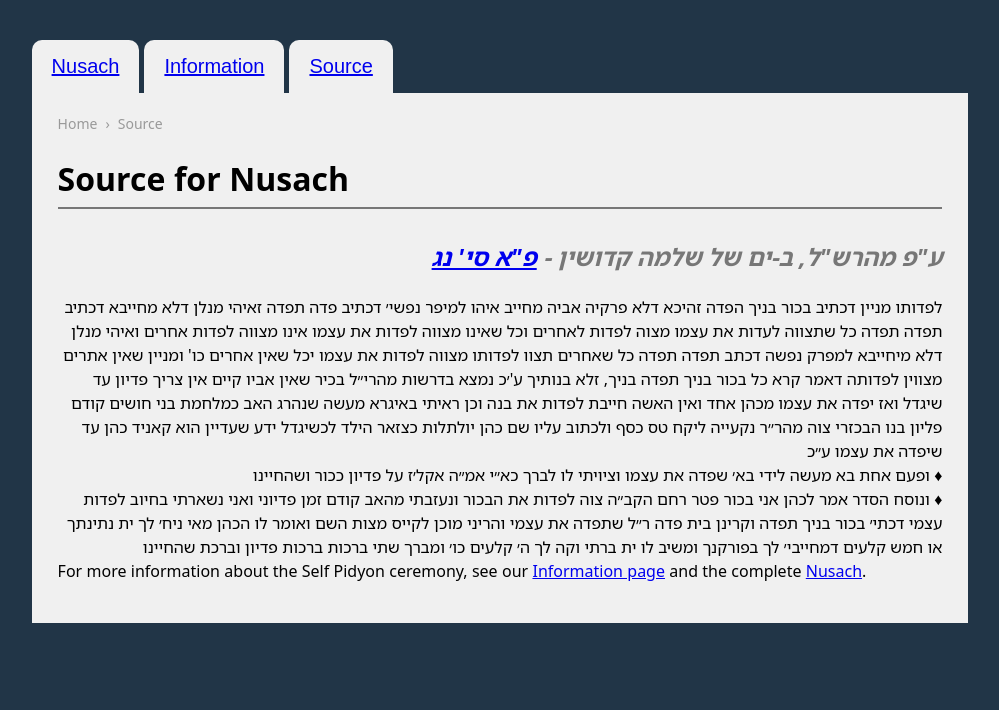
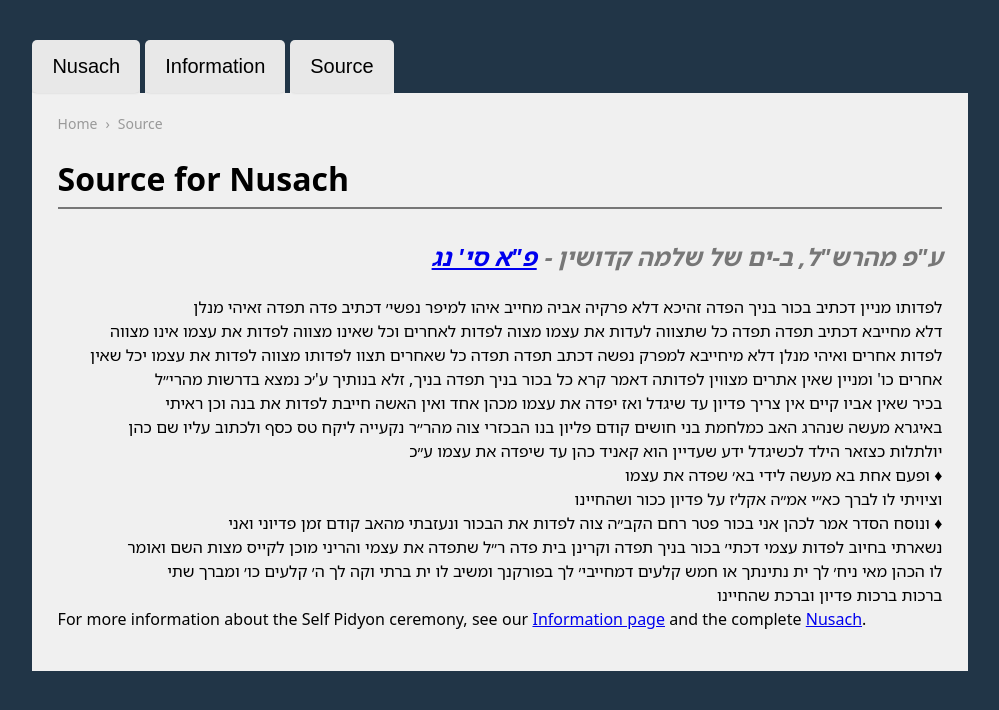
Before and after one commit to itaikta/SelfPidyon, a Vue app: page /source in a window 1280 px wide. Shown: the top 710 px of the page, without its empty margins (140-1139 px from the left). Built offline with nearby package versions, Linux system fonts and the light colour scheme.

Commit message:
Moar QoL

```diff
--- a/src/App.vue
+++ b/src/App.vue
@@ -1,15 +1,17 @@
 <script setup lang="ts">
     import { usePreferredColorScheme, useToggle } from '@vueuse/core';
     import Breadcrumbs from './components/Breadcrumbs.vue';
-    const themeColour = usePreferredColorScheme();
-    const toggleThemeColour = useToggle(themeColour);
+    //const themeColour = usePreferredColorScheme();
+    //const toggleThemeColour = useToggle(themeColour);
 </script>
 
 <template>
     <div id="navTabs">
-        <button type="button"><RouterLink to="/">Nusach</RouterLink></button>
-        <button type="button"><RouterLink to="/info">Information</RouterLink></button>
-        <button type="button"><RouterLink to="/source">Source</RouterLink></button>
+        <RouterLink to="/"><button type="button">Nusach</button></RouterLink>
+        <RouterLink to="/info"><button type="button">Information</button></RouterLink>
+        <RouterLink to="/source"><button type="button">Source</button></RouterLink>
+        <!--<button type="button" @click="toggleThemeColour()">Toggle Theme</button>
+        <button type="button">{{ themeColour }}</button>-->
     </div>
     <Breadcrumbs />
     <RouterView />
--- a/src/components/NusachEnglishTranslation.vue
+++ b/src/components/NusachEnglishTranslation.vue
@@ -1,8 +1,9 @@
 <template>
     <p class="nusach comment">The Firstborn declares:</p>
-    <p class="nusach">I am the firstborn; the first fruit of the womb, and HaShem has decreed that the firstborn shall be redeemed (if the father passed away:
-        and to my sorrow, my father passed before I was redeemed), and I was left with the obligation to redeem myself, as it is written: You shall redeem
-        your firstborn, vekarinan tipada, which is to say that I should redeem myself. An here I am! Set and ready to do as such!</p>
+    <p class="nusach">I am the firstborn; the first fruit of the womb, and HaShem has decreed that the firstborn shall
+        be redeemed (<i>if the father passed away:</i> and to my sorrow, my father passed before I was redeemed), and I
+        was left with the obligation to redeem myself, as it is written: You shall redeem your firstborn, and we read:
+        ‘You shall be redeemed’, which is to say that I should redeem myself. And here I am! Set and ready to do as such!</p>
     <br />
 
     <p class="nusach comment">The Kohen asks:</p>
@@ -14,7 +15,8 @@
     <br />
 
     <p class="nusach comment">The first born makes these two blessings:</p>
-    <p class="nusach">baruch ata adonai eloheinu melech ha'olam asher kidshanu bemitzotav vetzivanu al pidion habchor</p>
+    <p class="nusach">baruch ata adonai eloheinu melech ha'olam asher kidshanu bemitzotav vetzivanu al pidion habchor
+    </p>
     <p class="nusach">baruch ata adonai eloheinu melech ha'olam shehechayanu vekiamanu vehigi'anu lazman hazeh</p>
     <br />
 
--- a/src/components/Source.vue
+++ b/src/components/Source.vue
@@ -1,17 +1,18 @@
 <template>
     <h1>Source for Nusach</h1>
     <h2 dir="rtl">ע"פ מהרש"ל, ב-ים של שלמה קדושין - <a href="https://www.hebrewbooks.org/pdfpager.aspx?req=49418&st=&pgnum=29">פ"א סי' נג</a></h2>
-    <p dir="rtl">לפדותו מניין דכתיב בכור בניך הפדה זהיכא דלא פרקיה אביה מחייב איהו למיפר נפשי׳ דכתיב פדה תפדה זאיהי מנלן
-        דלא מחייבא דכתיב תפדה תפדה כל שתצווה לעדות את עצמו מצוה לפדות לאחרים וכל שאינו מצווה לפדות את עצמו אינו מצווה
-        לפדות אחרים ואיהי מנלן דלא מיחייבא למפרק נפשה דכתב תפדה תפדה כל שאחרים תצוו לפדותו מצווה לפדות את עצמו יכל שאין
-        אחרים כו' ומניין שאין אתרים מצווין לפדותה דאמר קרא כל בכור בניך תפדה בניך, זלא בנותיך ע'׳כ נמצא בדרשות מהרי״ל
-        בכיר שאין אביו קיים אין צריך פדיון עד שיגדל ואז יפדה את עצמו מכהן אחד ואין האשה חייבת לפדות את בנה וכן ראיתי
-        באיגרא מעשה שנהרג האב כמלחמת בני חושים קודם פליון בנו הבכזרי צוה מהר׳׳ר נקעייה ליקח טס כסף ולכתוב עליו שם כהן
+    <p dir="rtl">לפדותו מניין דכתיב בכור בניך הפדה זהיכא דלא פרקיה אביה מחייב איהו למיפר נפשי׳ דכתיב פדה תפדה זאיהי מנלן<br />
+        דלא מחייבא דכתיב תפדה תפדה כל שתצווה לעדות את עצמו מצוה לפדות לאחרים וכל שאינו מצווה לפדות את עצמו אינו מצווה<br />
+        לפדות אחרים ואיהי מנלן דלא מיחייבא למפרק נפשה דכתב תפדה תפדה כל שאחרים תצוו לפדותו מצווה לפדות את עצמו יכל שאין<br />
+        אחרים כו' ומניין שאין אתרים מצווין לפדותה דאמר קרא כל בכור בניך תפדה בניך, זלא בנותיך ע'׳כ נמצא בדרשות מהרי״ל<br />
+        בכיר שאין אביו קיים אין צריך פדיון עד שיגדל ואז יפדה את עצמו מכהן אחד ואין האשה חייבת לפדות את בנה וכן ראיתי<br />
+        באיגרא מעשה שנהרג האב כמלחמת בני חושים קודם פליון בנו הבכזרי צוה מהר׳׳ר נקעייה ליקח טס כסף ולכתוב עליו שם כהן<br />
         יולתלות כצזאר הילד לכשיגדל ידע שעדיין הוא קאניד כהן עד שיפדה את עצמו ע״כ</p>
-    <p dir="rtl">♦ ופעם אחת בא מעשה לידי בא׳ שפדה את עצמו וציויתי לו לברך כא״י אמ״ה אקל׳ז על פדיון ככור ושהחיינו</p>
-    <p dir="rtl">♦ ונוסח הסדר אמר לכהן אני בכור פטר רחם הקב״ה צוה לפדות את הבכור ונעזבתי מהאב קודם זמן פדיוני ואני
-        נשארתי בחיוב לפדות עצמי דכתי׳ בכור בניך תפדה וקרינן בית פדה ר״ל שתפדה את עצמי והריני מוכן לקייס מצות השם ואומר
-        לו הכהן מאי ניח׳ לך ית נתינתך או חמש קלעים דמחייבי׳ לך בפורקנך ומשיב לו ית ברתי וקה לך ה׳ קלעים כו׳ ומברך שתי
+    <p dir="rtl">♦ ופעם אחת בא מעשה לידי בא׳ שפדה את עצמו<br />
+        וציויתי לו לברך כא״י אמ״ה אקל׳ז על פדיון ככור ושהחיינו</p>
+    <p dir="rtl">♦ ונוסח הסדר אמר לכהן אני בכור פטר רחם הקב״ה צוה לפדות את הבכור ונעזבתי מהאב קודם זמן פדיוני ואני<br />
+        נשארתי בחיוב לפדות עצמי דכתי׳ בכור בניך תפדה וקרינן בית פדה ר״ל שתפדה את עצמי והריני מוכן לקייס מצות השם ואומר<br />
+        לו הכהן מאי ניח׳ לך ית נתינתך או חמש קלעים דמחייבי׳ לך בפורקנך ומשיב לו ית ברתי וקה לך ה׳ קלעים כו׳ ומברך שתי<br />
         ברכות ברכות פדיון וברכת שהחיינו</p>
     <p>For more information about the Self Pidyon ceremony, see our <RouterLink to="/info">Information page</RouterLink> and the complete <RouterLink to="/">Nusach</RouterLink>.</p>
 </template>
--- a/src/style.css
+++ b/src/style.css
@@ -6,8 +6,29 @@
     font-weight: 400;
 
     color-scheme: light dark;
-    color: rgba(255, 255, 255, 0.87);
-    background-color: black;
+
+    /* Theme variables (dark default) */
+    --color-text: rgba(255, 255, 255, 0.87);
+    --color-bg: #000000;
+    --color-surface: #213547;
+    --color-surface-contrast: #ffffff;
+    --color-surface-hover: #2a4460;
+    --color-surface-muted: #000000;
+    /* Tabs */
+    --color-tab-active-bg: var(--color-surface);
+    --color-tab-active-text: var(--color-surface-contrast);
+    --color-tab-inactive-bg: #1a2a3d;
+    --color-tab-inactive-text: #dbe2ea;
+    --color-border: #444c56;
+    --color-border-subtle: #777777;
+    --color-panel: #f1f1f1;
+    --color-panel-border: #cccccc;
+    --link-hover: #747bff;
+    --shadow-2: 0 3px 8px rgba(0, 0, 0, 0.2);
+    --shadow-3: 0 6px 14px rgba(0, 0, 0, 0.25);
+
+    color: var(--color-text);
+    background-color: var(--color-bg);
 
     text-rendering: optimizeLegibility;
     -webkit-font-smoothing: antialiased;
@@ -22,51 +43,131 @@
 
 #app {
     width: 70%;
-    background-color: #213547;
+    background-color: var(--color-surface);
     padding: 0px 2% 40px;
 }
 
 #navTabs {
-    background-color: black;
-    margin: 40px -26px 0;
+    background-color: var(--color-surface-muted);
+    margin: 40px -2.85% 0;
 }
 
-#navTabs Button {
-    background-color: #213547;
+#navTabs a {
+    display: inline-block;
+    background-color: var(--color-tab-inactive-bg);
+    color: var(--color-tab-inactive-text);
     border-radius: 10px 10px 0 0;
+    margin-right: 5px;
+    text-decoration: none;
+    transition: background-color 150ms ease, transform 120ms ease, box-shadow 150ms ease, color 150ms ease;
+}
+
+/* Make inner button inherit styles from the link */
+#navTabs button {
+    background: transparent;
     border: none;
     padding: 15px 20px;
     font-size: 20px;
-    color: #FFF;
-    margin-right: 5px;
+    color: inherit;
+    cursor: pointer;
+}
+
+#navTabs a:hover {
+    background-color: var(--color-surface-hover);
+    transform: translateY(-1px);
+    box-shadow: var(--shadow-3);
+}
+
+#navTabs a:active {
+    transform: translateY(0);
+    box-shadow: var(--shadow-2);
+}
+
+/* Active tab (RouterLink adds aria-current="page") */
+#navTabs a[aria-current="page"] {
+    background-color: var(--color-tab-active-bg);
+    color: var(--color-tab-active-text);
+}
+
+#navTabs a:focus-visible {
+    outline: 2px solid #8ab4ff;
+    outline-offset: 2px;
+}
+
+/* links already styled above */
+
+/* Active tab emphasis */
+#navTabs a[aria-current="page"] {
+    font-weight: 700;
 }
 
 @media (prefers-color-scheme: light) {
     :root {
-        color: black;
-        background-color: #213547;
+        /* Light theme overrides */
+        --color-text: #000000;
+        --color-bg: #213547;
+        --color-surface: #f0f0f0;
+        --color-surface-contrast: #000000;
+        --color-surface-hover: #e6e6e6;
+        --color-surface-muted: #213547;
+        --color-border: #d0d7de;
+        --color-border-subtle: #777777;
+        --color-panel: #f1f1f1;
+        --color-panel-border: #cccccc;
+        --link-hover: #747bff;
+        --shadow-2: 0 2px 6px rgba(0, 0, 0, 0.06);
+        --shadow-3: 0 4px 10px rgba(0, 0, 0, 0.08);
+
+        /* Tabs */
+        --color-tab-active-bg: var(--color-surface);
+        --color-tab-active-text: var(--color-surface-contrast);
+        --color-tab-inactive-bg: #e8e8e8;
+        --color-tab-inactive-text: #000000;
+
+        color: var(--color-text);
+        background-color: var(--color-bg);
     }
 
     a:hover {
-        color: #747bff;
+        color: var(--link-hover);
     }
 
     #app {
-        color: black;
-        background-color: #f0f0f0;
+        color: var(--color-text);
+        background-color: var(--color-surface);
     }
 
     #navTabs {
-        background-color: #213547;
+        background-color: var(--color-surface-muted);
     }
 
     #navTabs Button {
-        color: black;
-        background-color: #f0f0f0;
+        color: var(--color-tab-inactive-text);
+        background-color: var(--color-tab-inactive-bg);
+        box-shadow: 0 1px 2px rgba(0, 0, 0, 0.06);
+    }
+
+    #navTabs Button:hover {
+        background-color: var(--color-surface-hover);
+        box-shadow: var(--shadow-3);
+    }
+
+    #navTabs Button:active {
+        background-color: #dedede;
+        box-shadow: var(--shadow-2);
+    }
+
+    #navTabs Button:focus-visible {
+        outline: 2px solid #747bff;
+        outline-offset: 2px;
+    }
+
+    #navTabs a[aria-current="page"] {
+        color: #000;
     }
 
     Button {
-        color: black;
+        color: var(--color-text);
         background-color: #ddd;
         border-radius: 5px;
     }
@@ -111,8 +212,8 @@ p.comment {
 #tabs {
     margin: 50px auto;
     overflow: hidden;
-    border: 1px solid #ccc;
-    background-color: #f1f1f1;
+    border: 1px solid var(--color-panel-border);
+    background-color: var(--color-panel);
 }
 
 #tabs.tab {
@@ -128,12 +229,12 @@ p.comment {
 
 h1 {
     padding-bottom: 4px;
-    border-bottom: 2px solid #777;
+    border-bottom: 2px solid var(--color-border-subtle);
     margin-bottom: 30px;
 }
 
 h2 {
-    color: #777;
+    color: var(--color-border-subtle);
     font-style: italic;
 }
 
```
